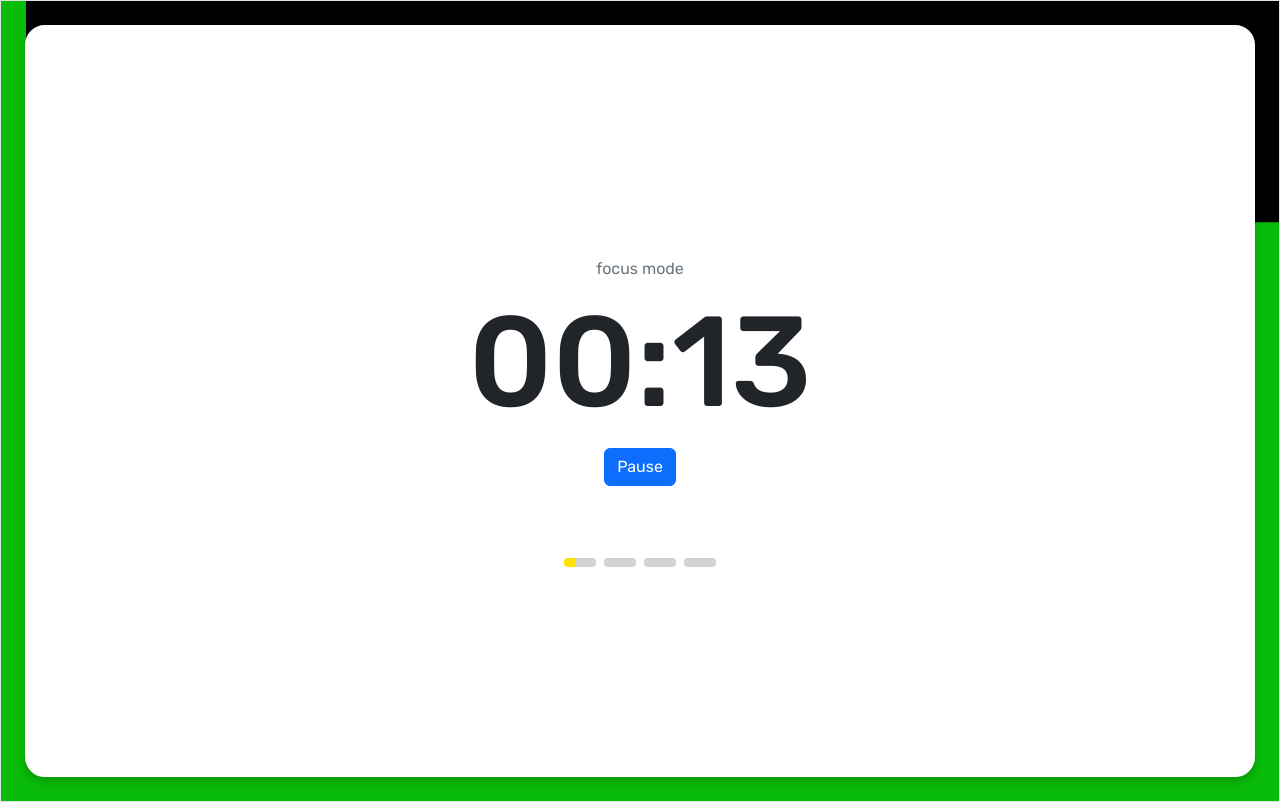
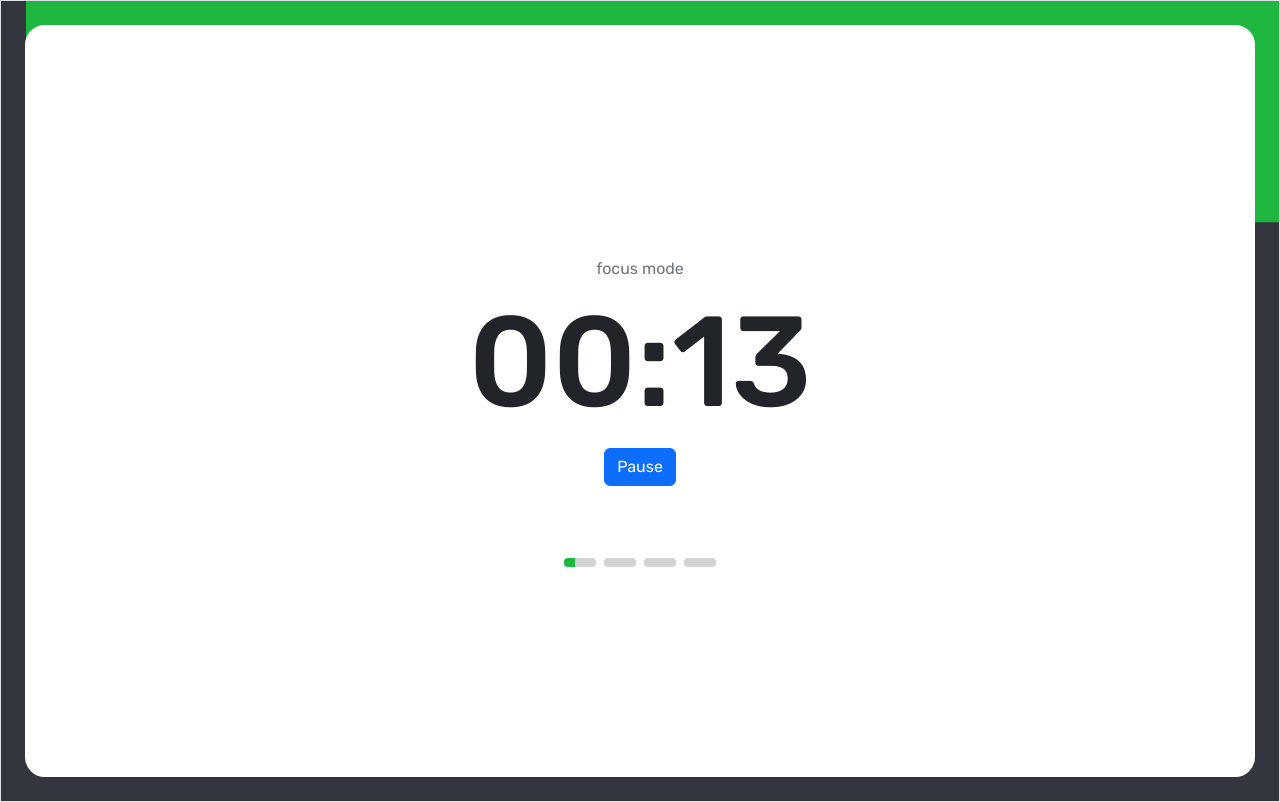
Before and after one commit to sunnyxtian/timer-app, a React (Create React App) app in the folder timer-app-react/: page / in a window 1280 px wide. Built offline with nearby package versions, Linux system fonts and the light colour scheme.

Commit message:
changed colors on progress bar

```diff
--- a/timer-app-react/src/App.js
+++ b/timer-app-react/src/App.js
@@ -4,7 +4,6 @@
  * Timer App
  */
 
-import { Routes, Route } from 'react-router-dom';
 import React, { useState } from 'react';
 
 import './App.css';
@@ -60,13 +59,10 @@ function App() {
 
   return (
     <div className="App">
-      <Routes>
-        <Route path="" element={<Timer currentInterval={currInterval} totalIntervals={totalIntervals}
+        <Timer currentInterval={currInterval} totalIntervals={totalIntervals}
           breakLengthMins={breakLengthMins} focusLengthMins={focusLengthMins}
           incrementInterval={incrementInterval} editTotalIntervals={editTotalIntervals}
-          isFocusState={isFocusInterval} toggleFocusState={toggleFocusState}/>} />
-        <Route path="settings" element={<Settings/>} />
-      </Routes>
+          isFocusState={isFocusInterval} toggleFocusState={toggleFocusState}/>
     </div>
   );
 }
--- a/timer-app-react/src/components-styling/Indicator.css
+++ b/timer-app-react/src/components-styling/Indicator.css
@@ -1,5 +1,5 @@
 .background-color-completed {
-  background-color: green;
+  background-color: rgb(32, 183, 65);
 }
 
 .background-color-not-completed {
@@ -9,12 +9,12 @@
 .background-color-in-progress {
   background: linear-gradient(
     to left,
-    lightgray calc((var(--remaining-time) / var(--total-mins)) * 100%), /* Grey up to the percentage of remaining time */
-    rgb(255, 225, 0) calc((var(--remaining-time) / var(--total-mins)) * 100%), /* Yellow from that percentage to the end */
-    rgb(255, 225, 0) 100% /* Ensure yellow extends to the end */
+    lightgray calc((var(--remaining-time) / var(--total-mins)) * 100%),
+    rgb(32, 183, 65) calc((var(--remaining-time) / var(--total-mins)) * 100%),
+    rgb(32, 183, 65) 100%
   );
 }
 
 .background-color-break {
-  background-color: rgb(255, 225, 0);
+  background-color: rgb(32, 183, 65);
 }
--- a/timer-app-react/src/components-styling/ProgressBar.css
+++ b/timer-app-react/src/components-styling/ProgressBar.css
@@ -16,4 +16,7 @@
 
 .progress-bar path {
   transition: stroke-dashoffset 0.1s linear;
+  stroke: rgb(32, 183, 65);
+  stroke-width: 85;
+  /** Sunny's todo: Rounded path tip */
 }
--- a/timer-app-react/src/components-styling/Timer.css
+++ b/timer-app-react/src/components-styling/Timer.css
@@ -21,13 +21,15 @@
   height: 94vh;
   flex-direction: column;
   background-color: white;
-  box-shadow: 0px 4px 8px rgba(0, 0, 0, 0.2); /* Shadow effect */
+  /* box-shadow: 0px 4px 8px rgba(0, 0, 0, 0.2); */
   position: relative;
   z-index: 2;
+
+  /** Sunny's todo: Fix timer alignment here */
 }
 
 .border {
-  background-color: rgb(9, 187, 9);
+  background-color: rgb(51, 54, 63);
   position: relative;
   overflow: hidden;
 }
--- a/timer-app-react/src/components/ProgressBar.js
+++ b/timer-app-react/src/components/ProgressBar.js
@@ -30,10 +30,11 @@ const ProgressBar = ({ progress }) => {
     <div ref={containerRef} className="progress-bar-container">
       <svg className="progress-bar" viewBox={`0 0 ${width} ${height}`}>
         <path
-          d={`M ${radius + 5},0 H ${width - radius} A ${radius},${radius} 0 0 1 ${width},${radius} V ${height - radius} A ${radius},${radius} 0 0 1 ${width - radius},${height} H ${radius} A ${radius},${radius} 0 0 1 0,${height - radius} V ${radius} A ${radius},${radius} 0 0 1 ${radius},0 Z`}
+          d={`M ${radius + 5},0 H ${width - radius} A ${radius},${radius} 0 0 1 ${width},
+          ${radius} V ${height - radius} A ${radius},${radius} 0 0 1 ${width - radius},
+          ${height} H ${radius} A ${radius},${radius} 0 0 1 0,${height - radius} V ${radius}
+          A ${radius},${radius} 0 0 1 ${radius},0 Z`}
           fill="none"
-          stroke="black"
-          strokeWidth="85"
           strokeDasharray={perimeter}
           strokeDashoffset={perimeter - (perimeter * progress / 100) + 5}
         />
--- a/timer-app-react/src/components/Timer.js
+++ b/timer-app-react/src/components/Timer.js
@@ -6,6 +6,7 @@ import '../components-styling/Timer.css';
 
 // For sunny
 const Timer = (props) => {
+  /** TO DO: destructure props for easier readability */
 
     // Define the initial duration in seconds
     const INITIAL_DURATION = props.isFocusState ? props.focusLengthMins * 60 :
@@ -137,7 +138,6 @@ const Timer = (props) => {
 
         // This will run after props.isFocusState has changed
         const newDuration = props.isFocusState ? props.focusLengthMins * 60 : props.breakLengthMins * 60;
-        console.log("Updated duration:", newDuration);
 
         setRemainingTime(newDuration);
         setTimer(formatTime(newDuration));
```
